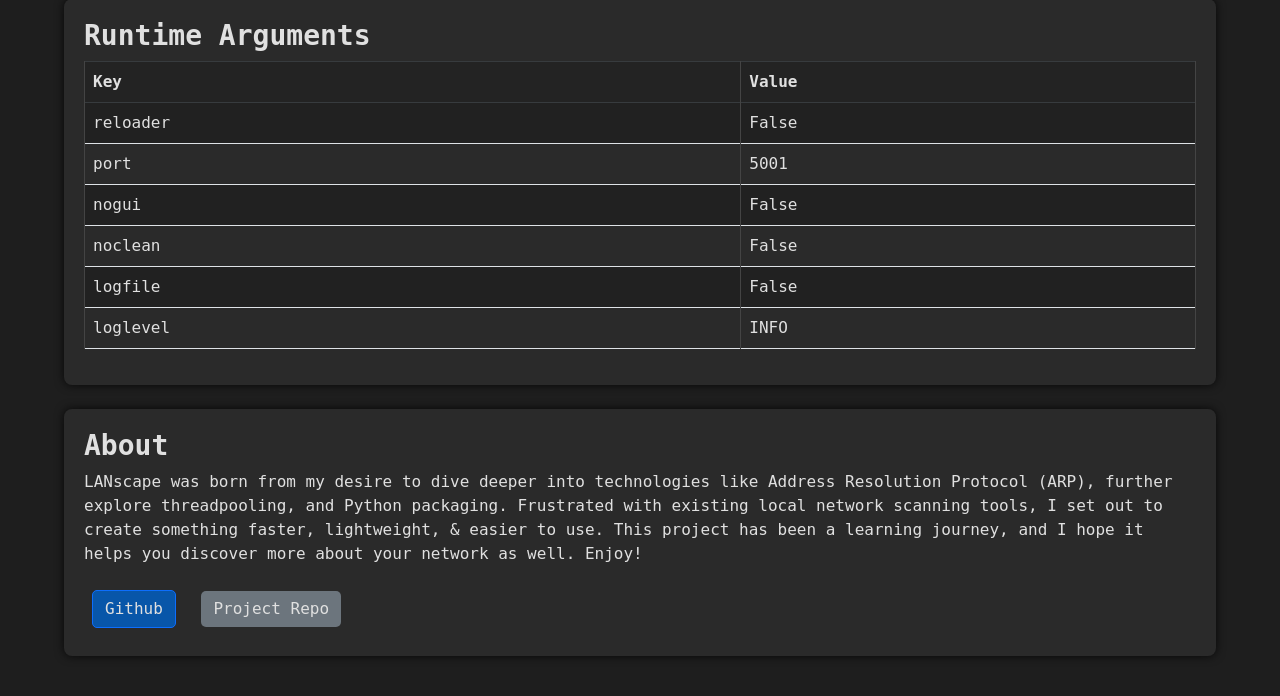
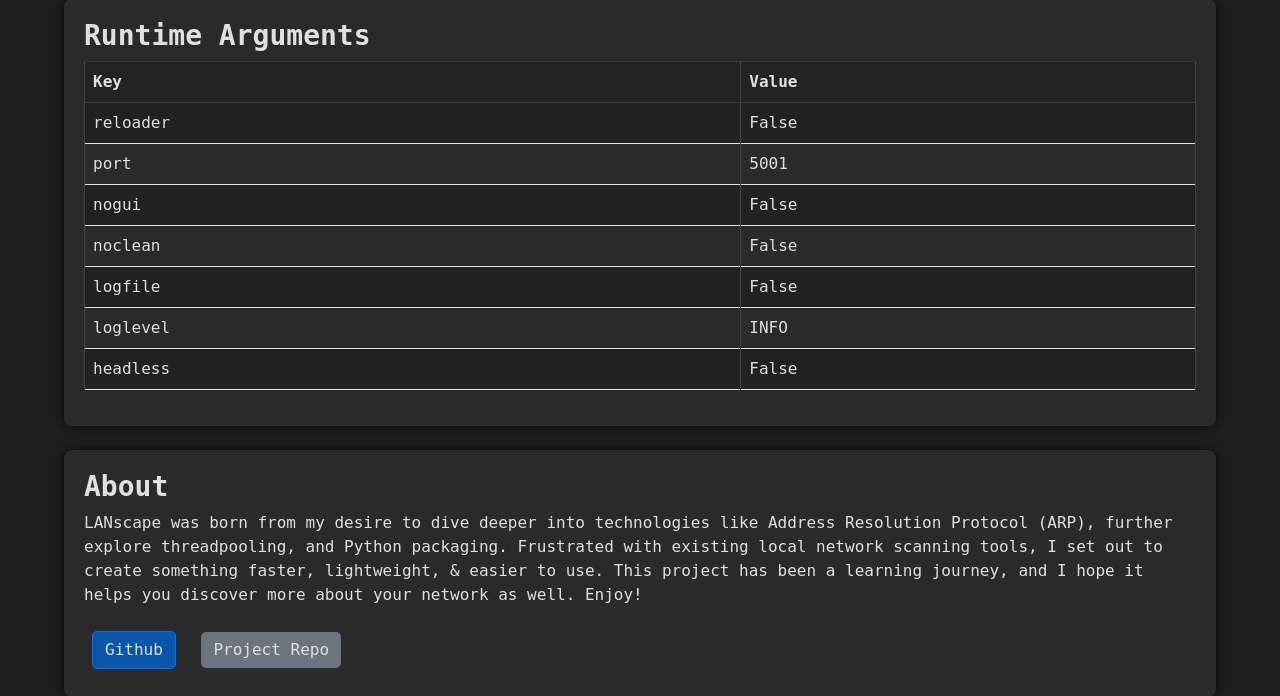
Before and after one commit to mdennis281/LANscape, a Flask app: page /info in a window 1280 px wide. Shown: the part 97-793 px from the top of the page. Run offline with Flask 3, Linux system fonts and the light colour scheme; parts of the project's set-up code (start-up, migrations or seed data) failed here and were passed over.

Commit message:
option for headless

```diff
--- a/src/lanscape/libraries/runtime_args.py
+++ b/src/lanscape/libraries/runtime_args.py
@@ -11,6 +11,7 @@ class RuntimeArgs:
     noclean: bool = False
     logfile: bool = False
     loglevel: str = 'INFO'
+    headless: bool = False
 
 def parse_args() -> RuntimeArgs:
     parser = argparse.ArgumentParser(description='LANscape')
@@ -21,6 +22,7 @@ def parse_args() -> RuntimeArgs:
     parser.add_argument('--noclean', action='store_true', help='Don\'t clean up jobs folder')
     parser.add_argument('--logfile', action='store_true', help='Log output to lanscape.log')
     parser.add_argument('--loglevel', default='INFO', choices=['DEBUG', 'INFO', 'WARNING', 'ERROR', 'CRITICAL'], help='Set the log level')
+    parser.add_argument('--headless', action="store_true",help="Similar to nogui, but doesnt try to open a browser. Good for running in a container.")
 
     # Parse the arguments
     args = parser.parse_args()
--- a/src/lanscape/main.py
+++ b/src/lanscape/main.py
@@ -34,7 +34,7 @@ def main():
 
 
     try:
-        if args.nogui:
+        if args.nogui or args.headless:
             no_gui(args)
         else:
             start_webview(
@@ -79,8 +79,10 @@ def open_browser(url: str,wait=2):
 def no_gui(args: RuntimeArgs):
     # determine if it was reloaded by flask debug reloader
     # if it was, dont open the browser again
-    if not IS_FLASK_RELOAD:
+    if not IS_FLASK_RELOAD and not args.headless:
         open_browser(f'http://127.0.0.1:{args.port}')
+    if args.headless:
+        log.info(f'Started in headless mode on: http://127.0.0.1:{args.port}')
     start_webserver(
         args
     )
--- a/src/lanscape/templates/base.html
+++ b/src/lanscape/templates/base.html
@@ -26,7 +26,7 @@
                 </span>
             </a>
 
-            {% if runtime_args.get('nogui') %}
+            {% if runtime_args.get('nogui') or runtime_args.get('headless')%}
             <a href="/shutdown-ui">
                 <span
                     id="power-button"
```
